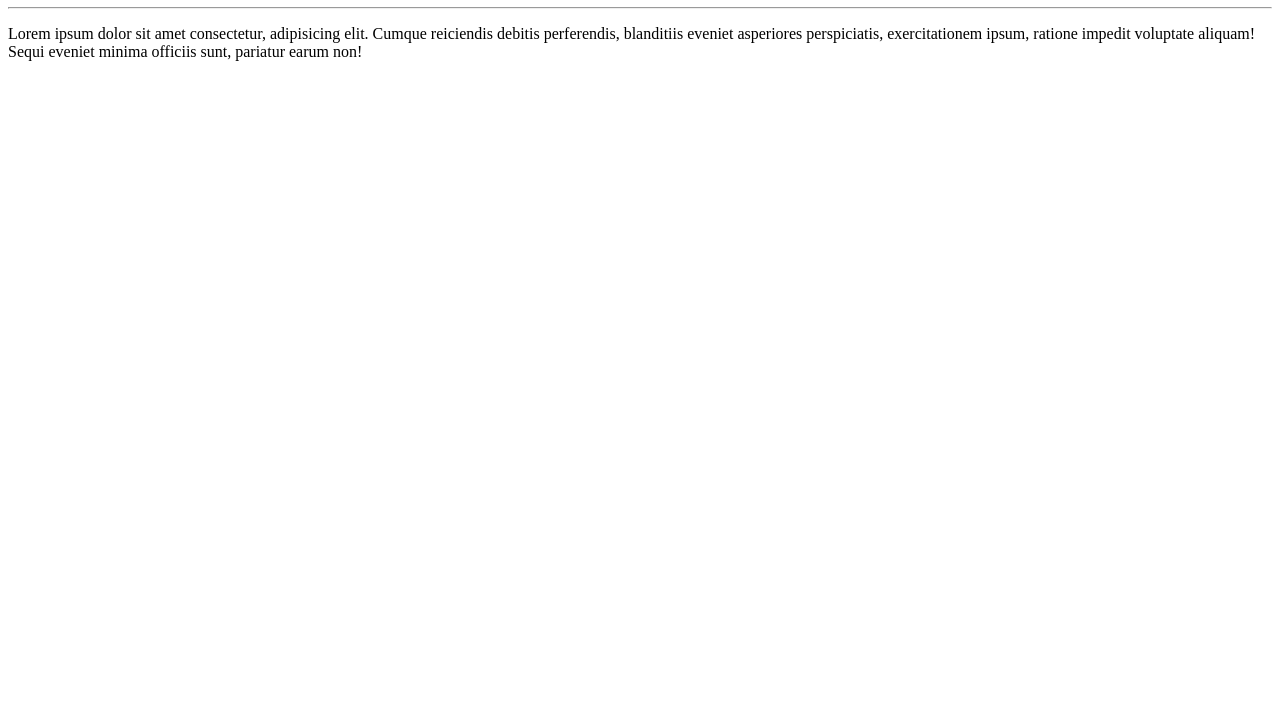
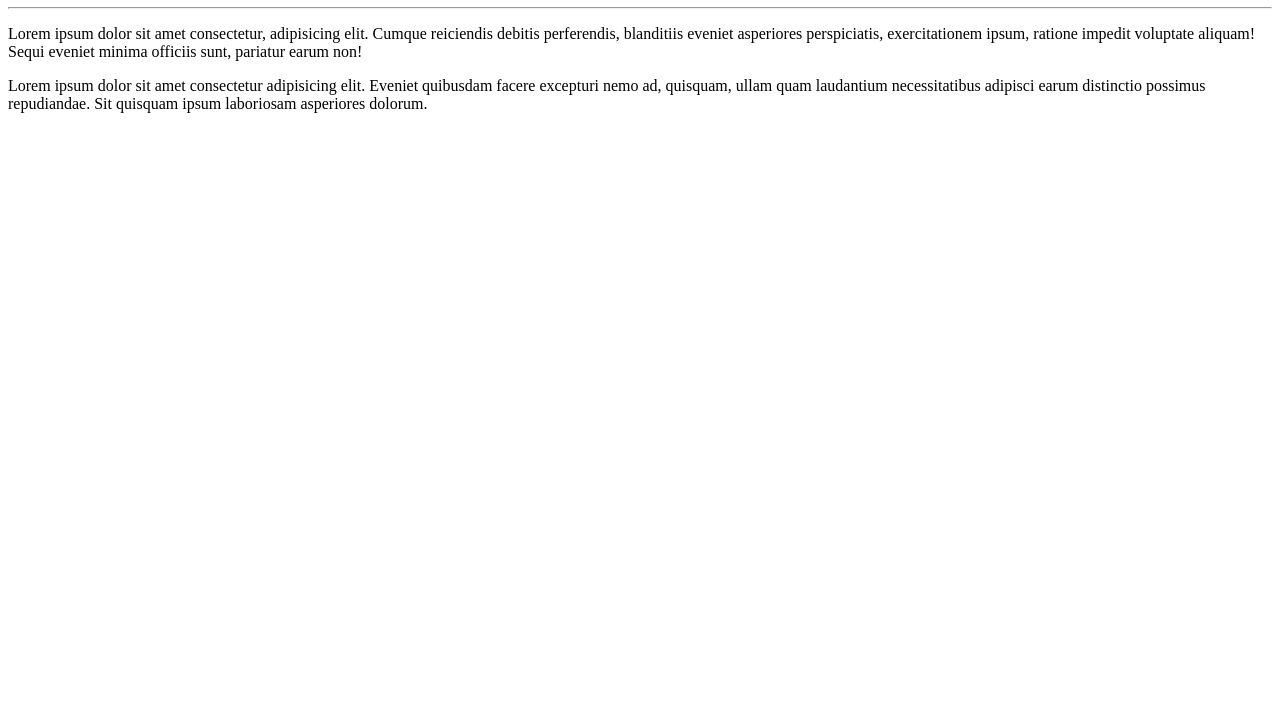
Before and after one commit to CaioELima/OlaMundo, a plain HTML site: page site-exemplo/index.html in a window 1280 px wide. Shown: the part 73-800 px from the top of the page. Drawn offline with Linux system fonts and the light colour scheme.

Commit message:
adicionei um parágrafo

```diff
--- a/site-exemplo/index.html
+++ b/site-exemplo/index.html
@@ -9,5 +9,6 @@
     <h1>Olá, Mundo!</h1>
     <hr>
     <p>Lorem ipsum dolor sit amet consectetur, adipisicing elit. Cumque reiciendis debitis perferendis, blanditiis eveniet asperiores perspiciatis, exercitationem ipsum, ratione impedit voluptate aliquam! Sequi eveniet minima officiis sunt, pariatur earum non!</p>
+    <p>Lorem ipsum dolor sit amet consectetur adipisicing elit. Eveniet quibusdam facere excepturi nemo ad, quisquam, ullam quam laudantium necessitatibus adipisci earum distinctio possimus repudiandae. Sit quisquam ipsum laboriosam asperiores dolorum.</p>
 </body>
 </html>
```
